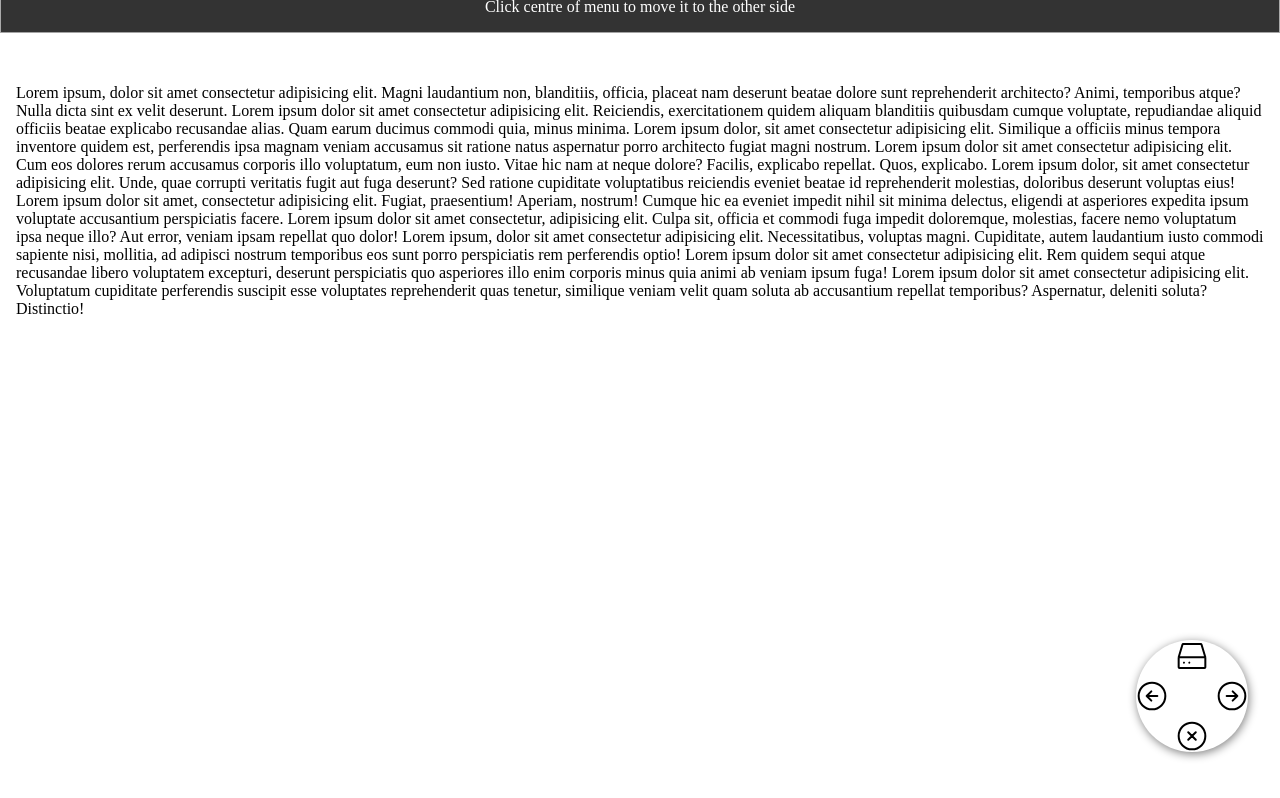
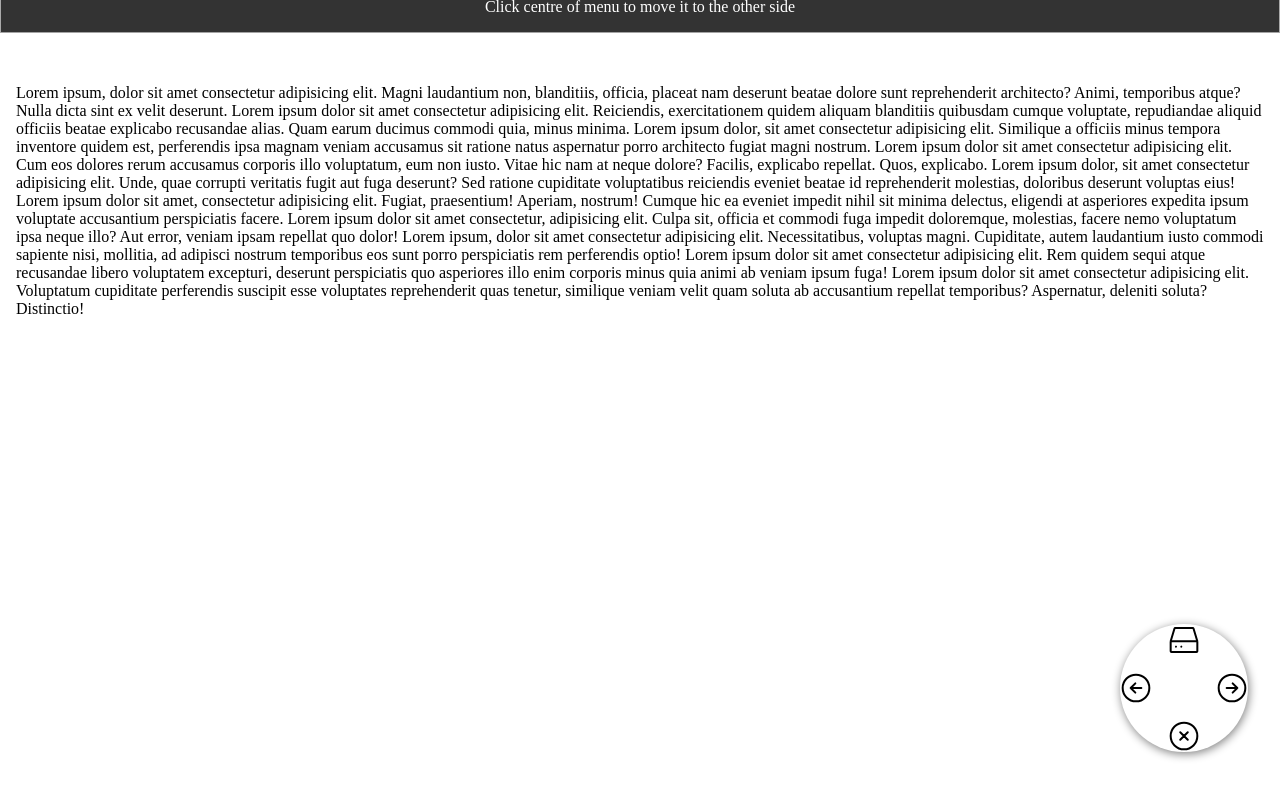
Before and after one commit to gus-santos/thumb-nav, a React (Create React App) app in the folder client/: page / in a window 1280 px wide. Built offline with nearby package versions, Linux system fonts and the light colour scheme.

Commit message:
Enlarge nav tfor better access to toggle function

```diff
--- a/client/src/Components/Nav/Nav.css
+++ b/client/src/Components/Nav/Nav.css
@@ -2,8 +2,8 @@
   background: white;
   -webkit-box-shadow: 1px 2px 10px #808080;
           box-shadow: 1px 2px 10px #808080;
-  height: 7rem;
-  width: 7rem;
+  height: 8rem;
+  width: 8rem;
   position: fixed;
   bottom: 3rem;
   border-radius: 50%;
--- a/client/src/Components/Nav/Nav.min.css
+++ b/client/src/Components/Nav/Nav.min.css
@@ -1,2 +1,2 @@
-.menu{background:#fff;-webkit-box-shadow:1px 2px 10px gray;box-shadow:1px 2px 10px gray;height:7rem;width:7rem;position:fixed;bottom:3rem;border-radius:50%;display:-webkit-box;display:-ms-flexbox;display:flex;-webkit-box-pack:center;-ms-flex-pack:center;justify-content:center;-webkit-box-align:center;-ms-flex-align:center;align-items:center}.menu--right{right:2rem}.menu--left{left:2rem}.menu__item{position:absolute}.menu__item--save{-ms-flex-item-align:start;align-self:flex-start;background:center/cover no-repeat url("../../Icons/hard-drive-svgrepo-com.svg")}.menu__item--back{position:relative;margin-right:auto;background:center/cover no-repeat url("../../Icons/arrow-left-circled-svgrepo-com.svg")}.menu__item--next{position:relative;margin-left:auto;background:center/cover no-repeat url("../../Icons/arrow-right-circled-svgrepo-com.svg")}.menu__item--delete{-ms-flex-item-align:end;align-self:flex-end;background:center/cover no-repeat url("../../Icons/delete-circled-outline-svgrepo-com.svg")}.menu__link{height:2rem;width:2rem;display:-webkit-box;display:-ms-flexbox;display:flex;-webkit-box-pack:center;-ms-flex-pack:center;justify-content:center;-webkit-box-align:center;-ms-flex-align:center;align-items:center;color:transparent}
+.menu{background:#fff;-webkit-box-shadow:1px 2px 10px gray;box-shadow:1px 2px 10px gray;height:8rem;width:8rem;position:fixed;bottom:3rem;border-radius:50%;display:-webkit-box;display:-ms-flexbox;display:flex;-webkit-box-pack:center;-ms-flex-pack:center;justify-content:center;-webkit-box-align:center;-ms-flex-align:center;align-items:center}.menu--right{right:2rem}.menu--left{left:2rem}.menu__item{position:absolute}.menu__item--save{-ms-flex-item-align:start;align-self:flex-start;background:center/cover no-repeat url("../../Icons/hard-drive-svgrepo-com.svg")}.menu__item--back{position:relative;margin-right:auto;background:center/cover no-repeat url("../../Icons/arrow-left-circled-svgrepo-com.svg")}.menu__item--next{position:relative;margin-left:auto;background:center/cover no-repeat url("../../Icons/arrow-right-circled-svgrepo-com.svg")}.menu__item--delete{-ms-flex-item-align:end;align-self:flex-end;background:center/cover no-repeat url("../../Icons/delete-circled-outline-svgrepo-com.svg")}.menu__link{height:2rem;width:2rem;display:-webkit-box;display:-ms-flexbox;display:flex;-webkit-box-pack:center;-ms-flex-pack:center;justify-content:center;-webkit-box-align:center;-ms-flex-align:center;align-items:center;color:transparent}
 /*# sourceMappingURL=Nav.min.css.map */
--- a/client/src/Components/Nav/Nav.scss
+++ b/client/src/Components/Nav/Nav.scss
@@ -1,4 +1,4 @@
-$menu-size: 7rem;
+$menu-size: 8rem;
 $icon-size: 2rem;
 
 .menu {
```
